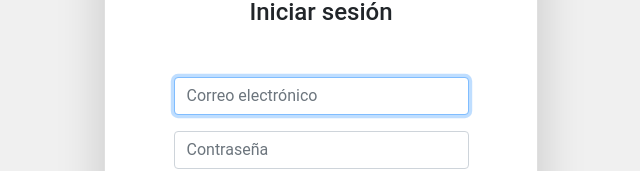
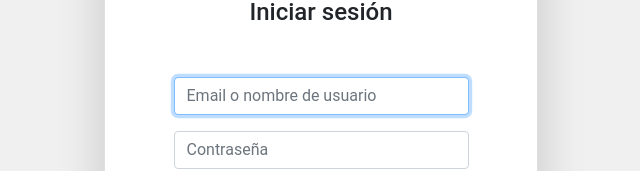
Before and after one commit to jjignacio/Interactivas, a React (Create React App) app: page /login in a window 1280 px wide. Shown: the part 171-342 px from the top of the page, without its empty margins (319-959 px from the left). Built offline with nearby package versions, Linux system fonts and the light colour scheme.

Commit message:
change placeholder

```diff
--- a/src/components/LoginForm.js
+++ b/src/components/LoginForm.js
@@ -60,7 +60,7 @@ class LoginForm extends Component {
     render() {
         return (
             <div>
-                <h4 className="text-center p-2">Iniciar sesi&oacute;n</h4>
+                <h4 className="text-center p-2" color="rgb(83 86 90)">Iniciar sesi&oacute;n</h4>
                 <small><p className="font-weight-normal card-subtitle mb-2 text-center p-2"></p></small>
 
                 <form onSubmit={this.handleSubmit}>
@@ -73,7 +73,7 @@ class LoginForm extends Component {
                                     name="user_name"
                                     autoComplete="off"
                                     autoFocus={true}
-                                    placeholder="Correo electr&oacute;nico"
+                                    placeholder="Email o nombre de usuario"
                                     required
                                     className={this.state.className}
                                     onChange={this.myChangeHandler}
```
